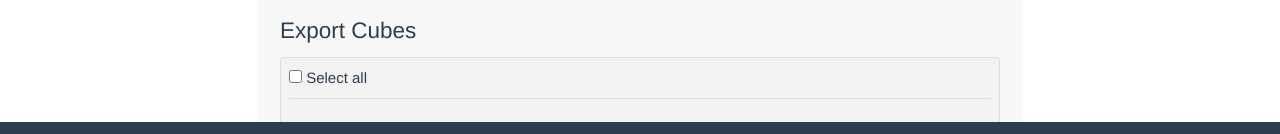
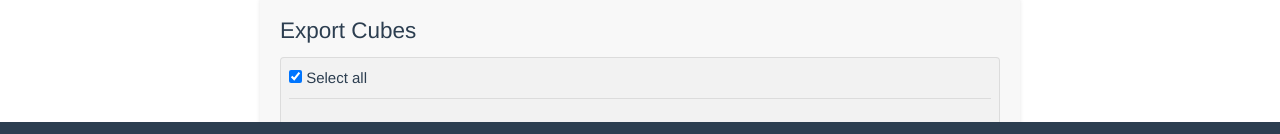
Before and after one commit to restimel/insideCube, a Vue app: page /import in a window 1280 px wide. Shown: the part 648-782 px from the top of the page. Built offline with nearby package versions, Linux system fonts and the light colour scheme.

Commit message:
improve the cube selectors

```diff
--- a/src/locales/en.ts
+++ b/src/locales/en.ts
@@ -13,6 +13,7 @@ export default {
     },
     cube: {
         active: 'Active Cube',
+        cubes: 'No cubes | 1 cube | {count} cubes',
         export: 'Export Cubes',
         exportJson: 'Exported JSON will appear here...',
         import: 'Import Cubes',
--- a/src/locales/fr.ts
+++ b/src/locales/fr.ts
@@ -13,6 +13,7 @@ export default {
     },
     cube: {
         active: 'Cube sélectionné',
+        cubes: 'Aucun cube | 1 cube | {count} cubes',
         export: 'Exporter des Cubes',
         exportJson: 'Le JSON exporté apparaitra ici...',
         import: 'Importer des Cubes',
--- a/src/views/ImportView.vue
+++ b/src/views/ImportView.vue
@@ -75,21 +75,22 @@
                         <input
                             type="checkbox"
                             v-model="selectAll"
-                            @change="toggleSelectAll"
                         >
                         {{ t('actions.selectAll') }}
                     </label>
                 </div>
-                <div class="cube-list" v-if="cubes.size > 0">
-                    <div
-                        v-for="[cubeName, cube] in cubes"
+                <div v-if="cubes.size > 0"
+                    class="cube-list"
+                >
+                    <div v-for="[cubeName, cube] in cubes"
                         :key="cubeName"
                         class="cube-item"
                     >
                         <label class="cube-checkbox">
                             <input
                                 type="checkbox"
-                                v-model="selectedCubesForExport[cubeName]"
+                                :checked="selectedCubesForExport.has(cubeName)"
+                                @input="toggleSelection(cubeName)"
                             >
                             <span class="cube-label">{{ cubeName }}</span>
                             <span class="cube-color-dot" :style="`--cube-color: ${cube.color}`"></span>
@@ -99,6 +100,11 @@
                 <div v-else class="no-cubes">
                     {{ t('cube.noCubes') }}
                 </div>
+                <aside v-if="selectedCubesForExport.size"
+                    class="selected-cubes-info"
+                >
+                    {{ t('cube.cubes', { count: selectedCubesForExport.size }) }}
+                </aside>
             </div>
             <textarea
                 v-model="exportJson"
@@ -138,6 +144,7 @@ const cubes = computed(() => cubeStore.cubes);
 const activeCube = computed(() => cubeStore.activeCube);
 
 /* {{{ Selected cube handling */
+
 const selectedCubeName = ref<CubeName | null>(activeCube.value?.name || null);
 
 /* Handle cube selection change */
@@ -149,12 +156,13 @@ const handleCubeChange = () => {
 
 /* }}} */
 /* {{{ Import functionality */
+
 const importJson = ref('');
 const importMessage = ref('');
 const importTypeMessage = ref<MessageType>('success');
 const replaceExisting = ref(true);
 
-/* Import cubes from JSON */
+/** Import cubes from JSON */
 const importCubes = () => {
     try {
         if (!importJson.value.trim()) {
@@ -184,41 +192,53 @@ const importCubes = () => {
 
 /* }}} */
 /* {{{ Export functionality */
+
 const exportJson = ref('');
 const exportMessage = ref('');
 const exportMessageType = ref<MessageType>('success');
-const selectedCubesForExport = ref<Record<string, boolean>>({});
-const selectAll = ref(false);
+const selectedCubesForExport = ref<Set<CubeName>>(new Set());
+const selectAll = computed({
+    get: () => {
+        return Array.from(cubes.value.keys()).every((cubeName) => selectedCubesForExport.value.has(cubeName));
+    },
+    set: (value: boolean) => {
+        if (value) {
+            for (const cubeName of cubes.value.keys()) {
+                selectedCubesForExport.value.add(cubeName);
+            }
+        } else {
+            selectedCubesForExport.value.clear();
+        }
+    },
+});
 
 watch(selectedCubesForExport, () => {
     exportSelectedCubes();
 }, { deep: true });
 
-/* Initialize checkboxes for all cubes */
+/** Initialize checkboxes for all cubes */
 const initializeCheckboxes = () => {
     for (const [cubeName] of cubes.value) {
-        if (selectedCubesForExport.value[cubeName as string] === undefined) {
-            selectedCubesForExport.value[cubeName as string] = selectAll.value;
+        if (!selectedCubesForExport.value.has(cubeName)) {
+            selectedCubesForExport.value.add(cubeName);
         }
     }
 };
 
-/* Run initialization when cubes change */
 onMounted(initializeCheckboxes);
-/* Watch for new cubes - would typically use watch() here */
 
-/* Toggle all cube selections */
-const toggleSelectAll = () => {
-    for (const [cubeName] of cubes.value) {
-        selectedCubesForExport.value[cubeName as string] = selectAll.value;
+/** Toggle 1 cube selection */
+const toggleSelection = (cubeName: CubeName) => {
+    if (selectedCubesForExport.value.has(cubeName)) {
+        selectedCubesForExport.value.delete(cubeName);
+    } else {
+        selectedCubesForExport.value.add(cubeName);
     }
 };
 
-/* Export selected cubes */
+/** Export selected cubes */
 const exportSelectedCubes = () => {
-    const selectedCubeNames = Object.entries(selectedCubesForExport.value)
-        .filter(([, isSelected]) => isSelected)
-        .map(([cubeName]) => cubeName as CubeName);
+    const selectedCubeNames = Array.from(selectedCubesForExport.value);
 
     if (selectedCubeNames.length === 0) {
         exportJson.value = '';
@@ -231,7 +251,7 @@ const exportSelectedCubes = () => {
     exportMessage.value = '';
 };
 
-/* Copy JSON to clipboard */
+/** Copy JSON to clipboard */
 const copyToClipboard = () => {
     if (!exportJson.value) {
         exportMessage.value = t('messages.nothingToCopy');
@@ -390,6 +410,7 @@ const copyToClipboard = () => {
     background-color: var(--cube-color);
 }
 
+.selected-cubes-info,
 .no-cubes {
     color: var(--color-text-information);
     font-style: italic;
```
